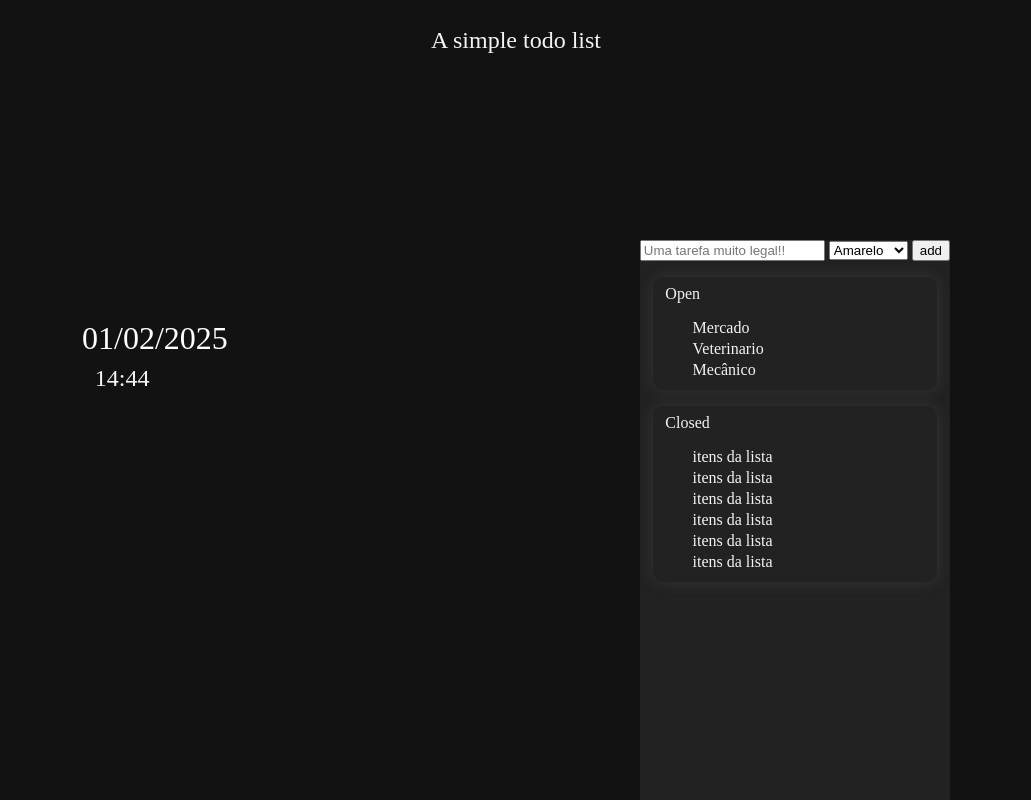
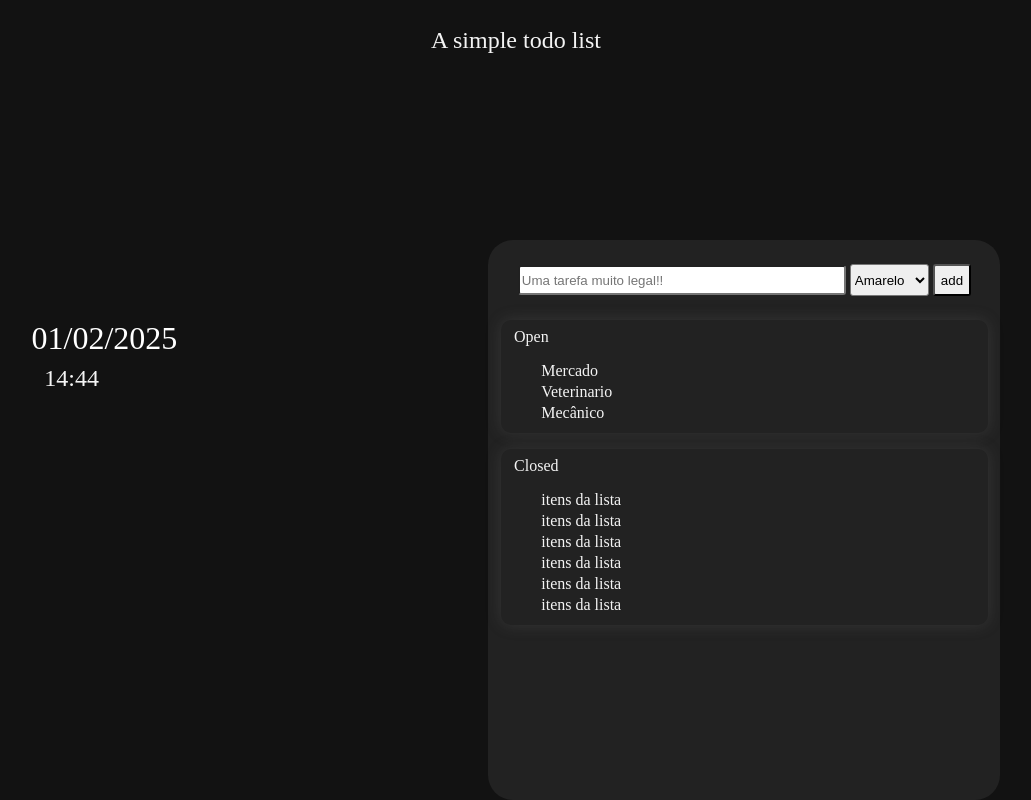
Before and after one commit to eduardorezzadori/simple-todo, a plain HTML site: page index.html in a window 1280 px wide. Shown: the whole page, without its empty margins (124-1155 px from the left). Drawn offline with Linux system fonts and the light colour scheme; a web font is replaced by a local one.

Commit message:
chore: adicionar estilo ao container de adicionar task

```diff
--- a/index.html
+++ b/index.html
@@ -26,14 +26,16 @@
         </div>
 
         <div class="task-content sour-gummy">
+            <div class="add-task">
                 <input id="task-name" class="task-name" type="text" placeholder="Uma tarefa muito legal!!">
-            <select name="color" id="drop-down-color">
+                <select name="color" id="drop-down-color" class="drop-down-color">
                     <option value="blue">Azul</option>
                     <option value="yellow" selected>Amarelo</option>
                     <option value="red">Vermelho</option>
                     <option value="green">Verde</option>
                 </select>
                 <button class="add-button" onclick="UI.addTask()">add</button>
+            </div>
 
             <div class="box-list">
                 <p class="title-list">Open</p>
--- a/stylesheet.css
+++ b/stylesheet.css
@@ -68,6 +68,36 @@ body {
 /* tasks */
 .task-content {
     background-color: var(--card-task);
+
+    max-width: 50vw;
+    min-width: 40vw;
+
+    border-radius: 25px;
+}
+
+/* add tasks */
+.add-task {
+    margin: 3vh auto;
+    text-align: center;
+}
+
+.task-name {
+    height: 3vh;
+    width: 25vw;
+
+    border-radius: 3px;
+}
+
+.drop-down-color {
+    height: 4vh;
+
+    border-radius: 3px;
+}
+
+.add-button {
+    height: 4vh;
+
+    border-radius: 3px;
 }
 
 /* fonts */
```
Lines whose indentation alone changed are shown as unchanged.
